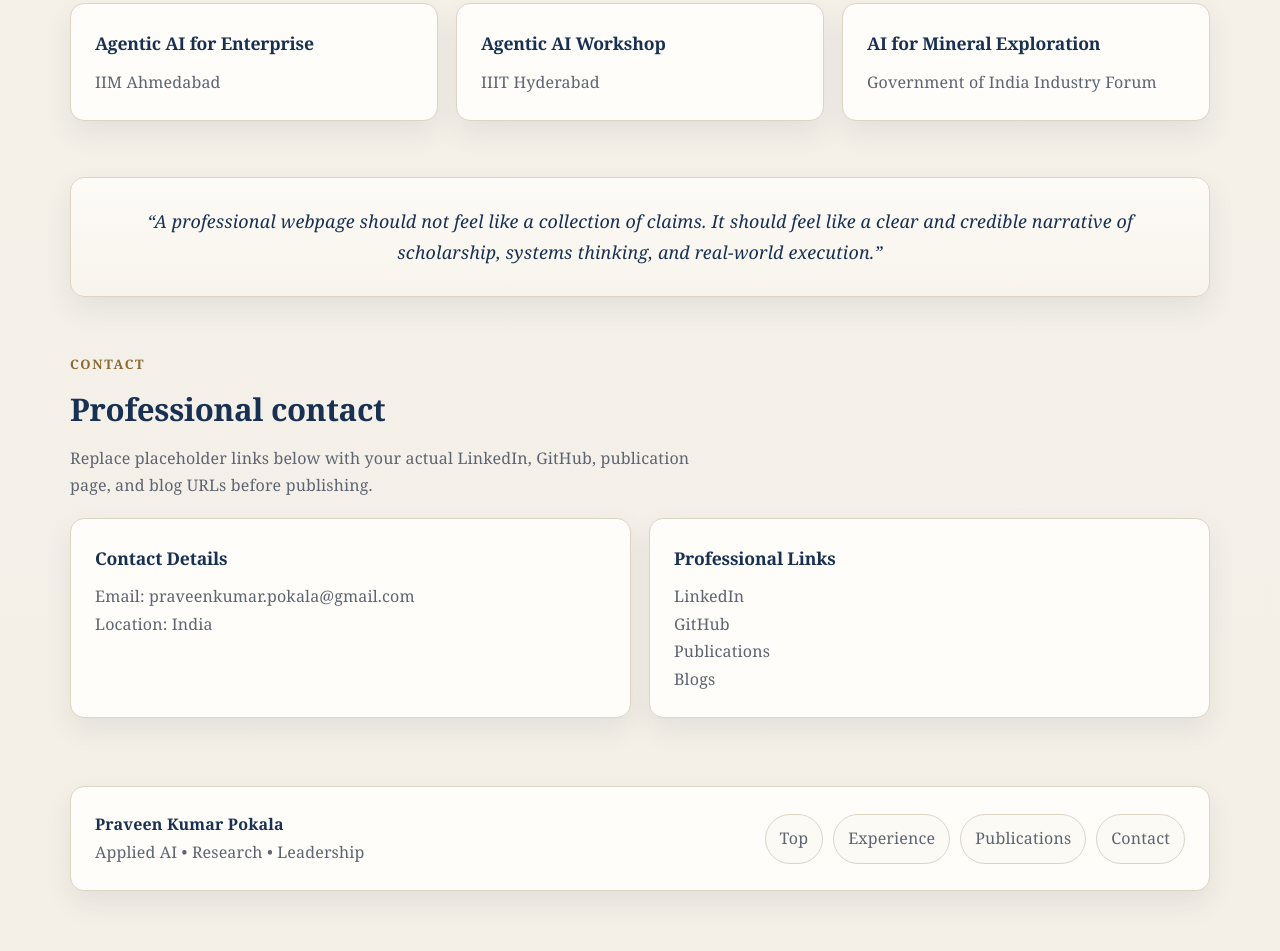
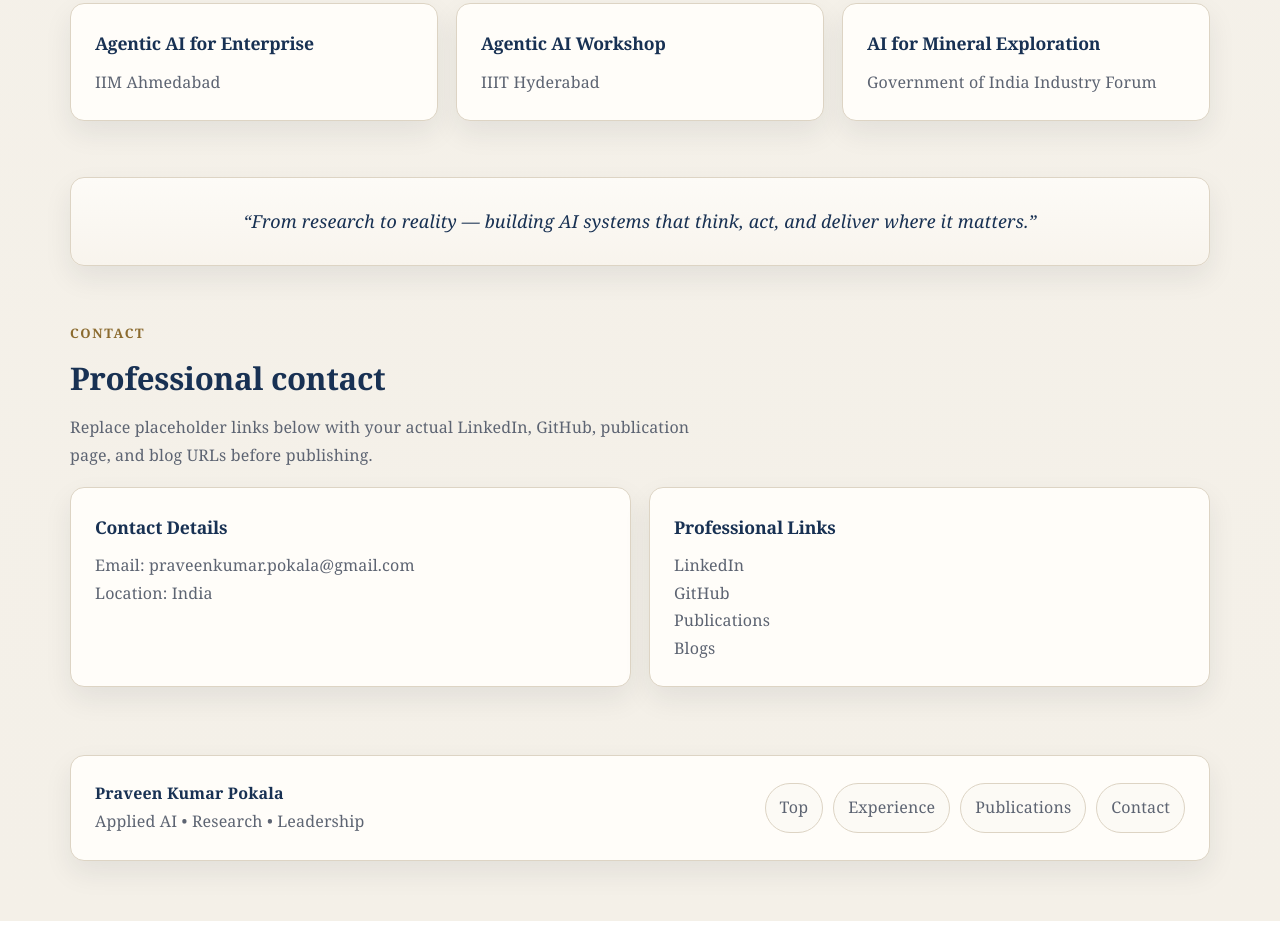
Before and after one commit to praveenkumar-pokala/praveenkumar-pokala.github.io, a plain HTML site: page index.html in a window 1280 px wide. Shown: the part 5925-6876 px from the top of the page. After the commit the page ends 6846 px from the top, so only its background shows below. Drawn offline with Linux system fonts and the light colour scheme.

Commit message:
Update index.html

```diff
--- a/index.html
+++ b/index.html
@@ -699,7 +699,7 @@
     <section>
       <div class="container">
         <div class="card quote">
-          “A professional webpage should not feel like a collection of claims. It should feel like a clear and credible narrative of scholarship, systems thinking, and real-world execution.”
+          “From research to reality — building AI systems that think, act, and deliver where it matters.”
         </div>
       </div>
     </section>
```
